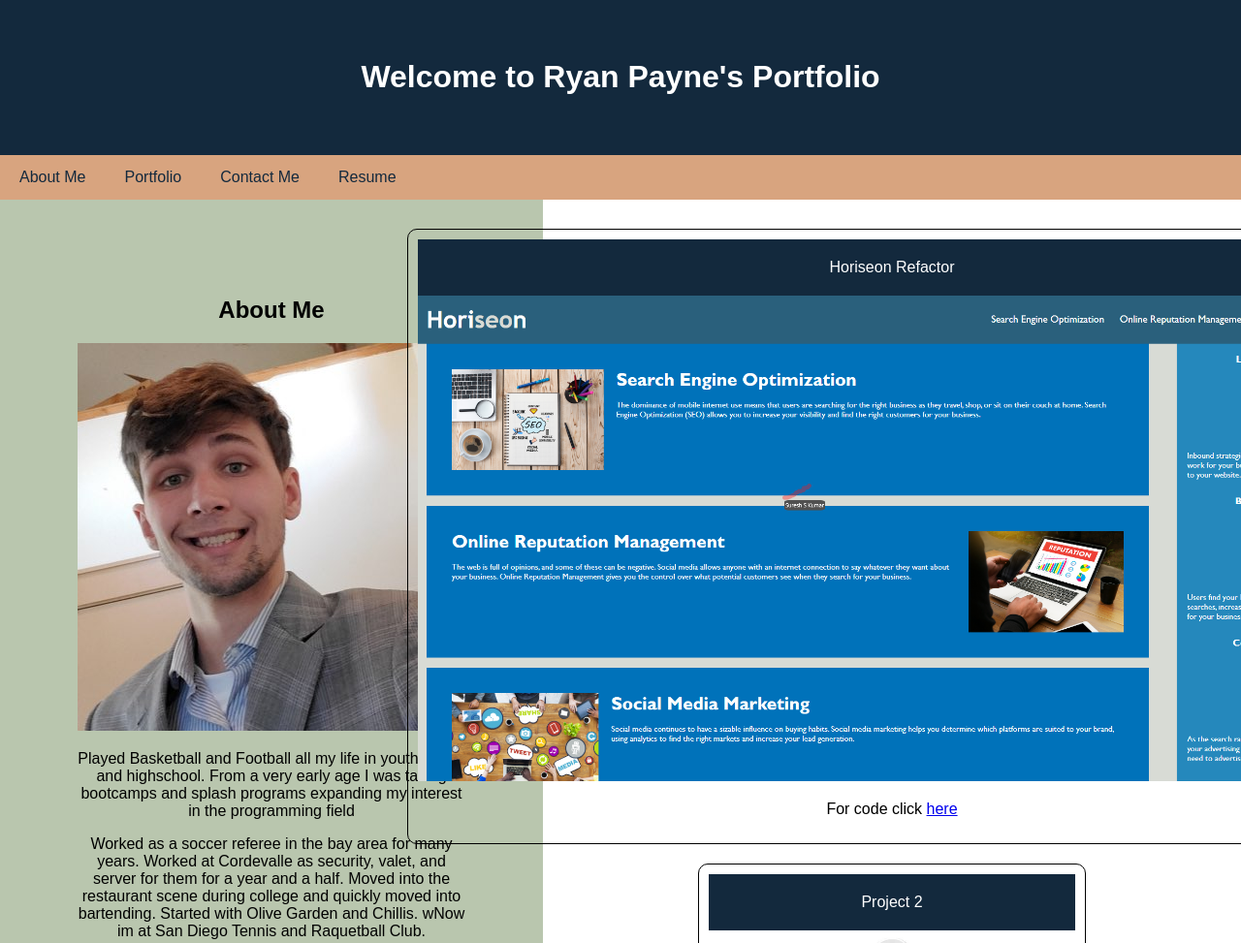
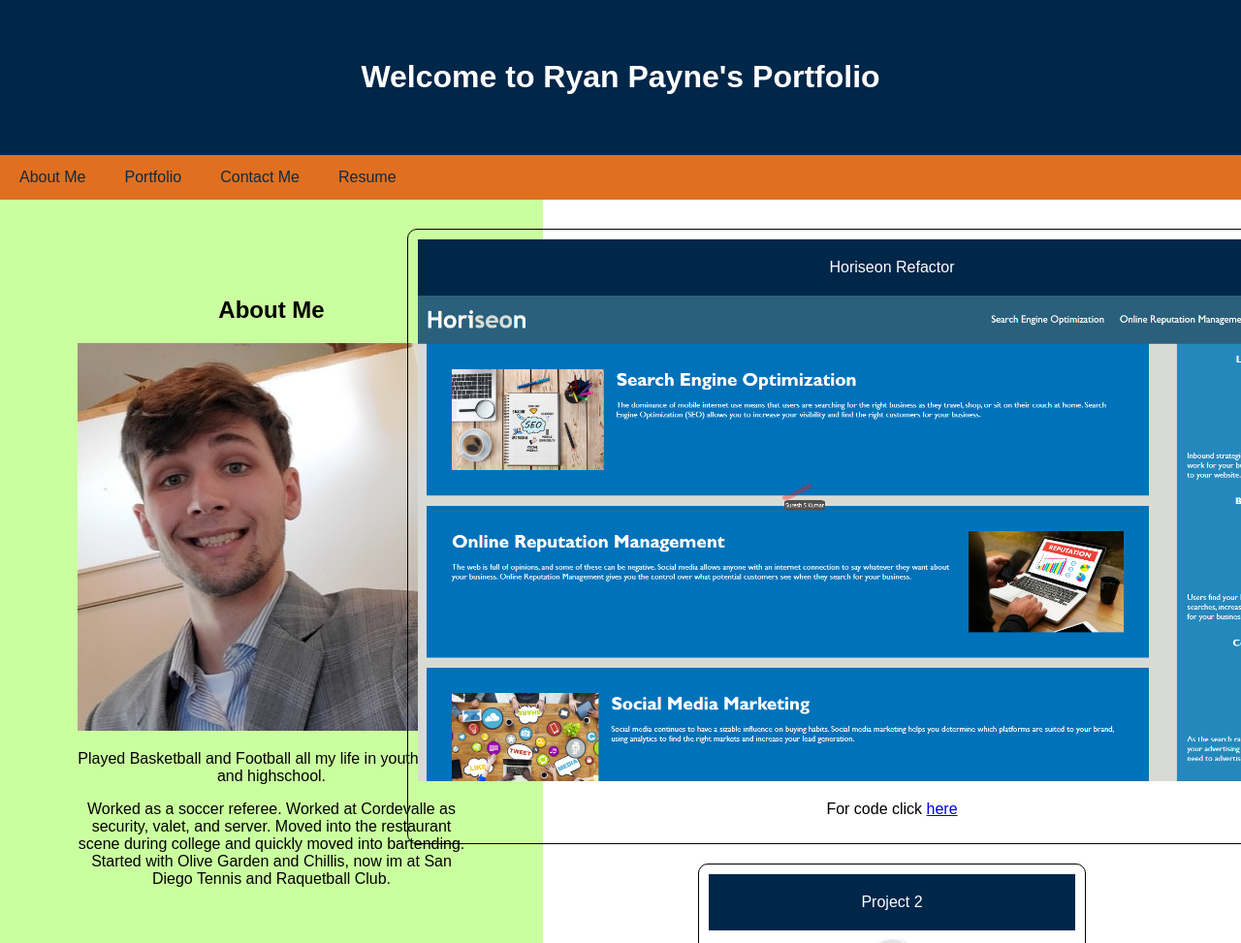
Before and after one commit to Popiuy/portfolio-2, a plain HTML site: page index.html in a window 1280 px wide. Shown: the top 973 px of the page at 97% size. Drawn offline with Linux system fonts and the light colour scheme.

Commit message:
updated readme, resume, and about me

```diff
--- a/assets/css/style.css
+++ b/assets/css/style.css
@@ -10,7 +10,7 @@ body {
 header {
   padding: 40px;
   text-align: center;
-  background: #13293d;
+  background: #002649;
   color: #fff;
 }
 
@@ -20,7 +20,7 @@ The flex container becomes flexible
 */
 nav {
   display: flex;
-  background-color: #d8a47f;
+  background-color: #e07020;
 }
 
 nav a {
@@ -41,7 +41,7 @@ main {
 
 aside {
   flex: 1;
-  background-color: #b9c6ae;
+  background-color: #caff9f;
   padding: 80px;
   text-align: center;
 }
@@ -49,7 +49,7 @@ aside {
 footer {
   padding: 20px;
   text-align: center;
-  background: #13293d;
+  background: #002649;
   color: #fff;
 }
 
--- a/index.html
+++ b/index.html
@@ -28,10 +28,10 @@
         <h2>About Me</h2>
         <img src="assets/images/profilepicture.png" alt="My Picture">
         <p>
-        Played Basketball and Football all my life in youth sports and highschool. From a very early age I was taking bootcamps and splash programs expanding my interest in the programming field
+        Played Basketball and Football all my life in youth sports and highschool.
         </p>
         <p>
-          Worked as a soccer referee in the bay area for many years. Worked at Cordevalle as security, valet, and server for them for a year and a half. Moved into the restaurant scene during college and quickly moved into bartending. Started with Olive Garden and Chillis. wNow im at San Diego Tennis and Raquetball Club.
+          Worked as a soccer referee. Worked at Cordevalle as security, valet, and server. Moved into the restaurant scene during college and quickly moved into bartending. Started with Olive Garden and Chillis, now im at San Diego Tennis and Raquetball Club.
         </p>
       </aside>
 
```
Also changed, not shown: assets/images/Portfolio picture.png (added), 1 other file.
